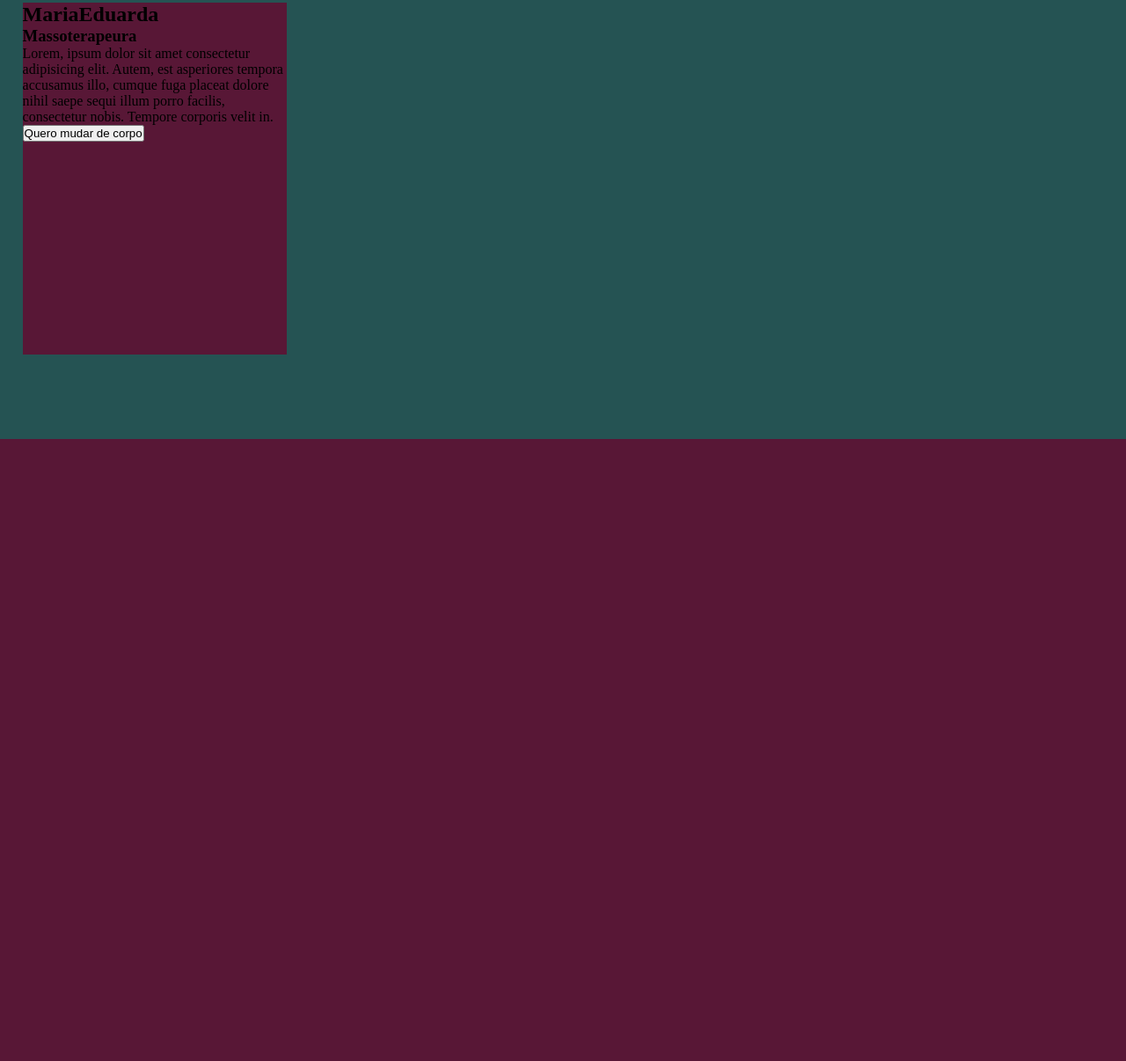
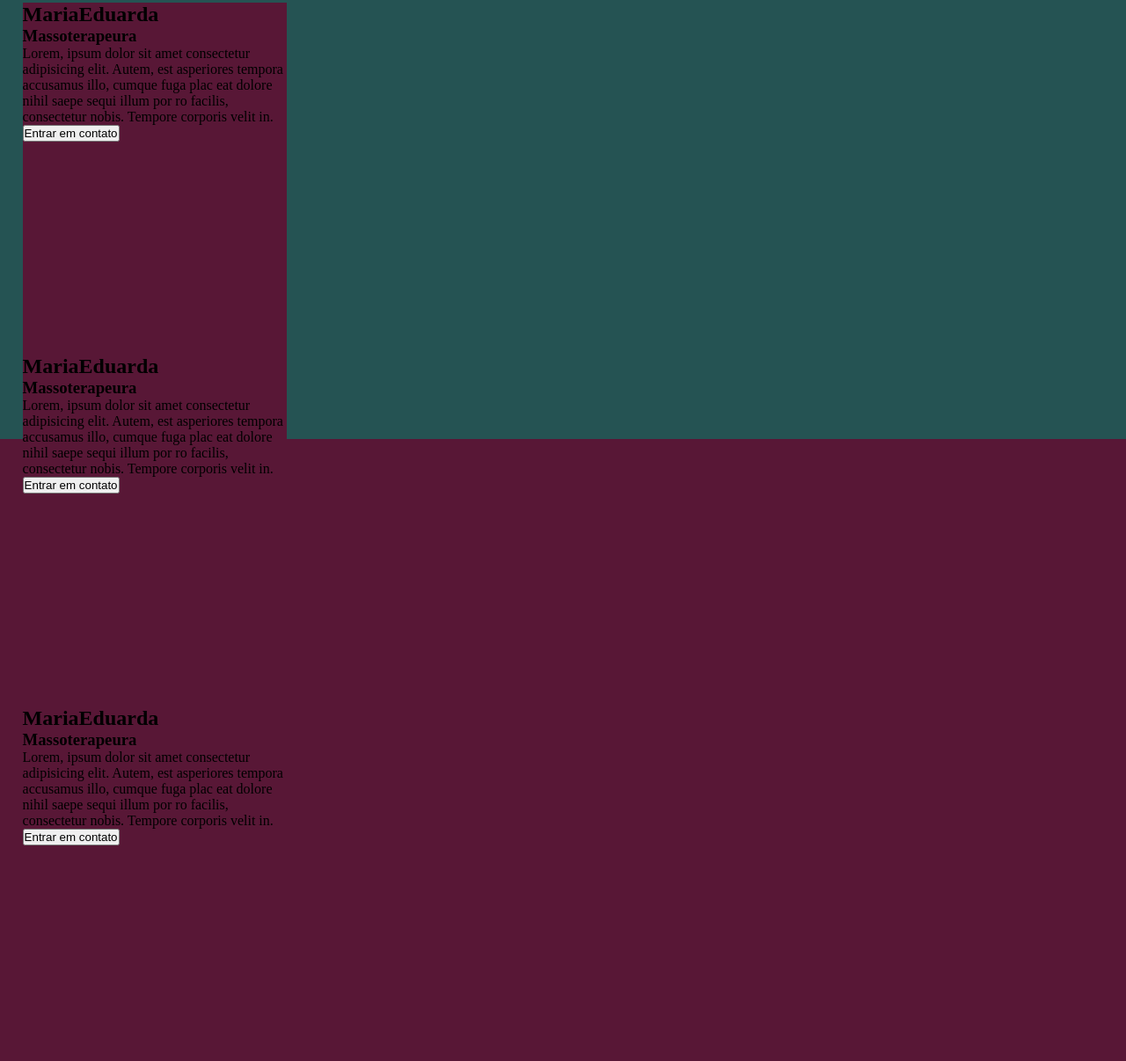
Before and after one commit to PeedrooDev/Clinica, a plain HTML site: page index.html in a window 1280 px wide. Shown: the part 1001-2207 px from the top of the page at 88% size. Before the commit the page ends 1500 px from the top, so only its background shows below. Drawn offline with Linux system fonts and the light colour scheme; a web font is replaced by a local one.

Commit message:
Update index.html

```diff
--- a/index.html
+++ b/index.html
@@ -46,25 +46,76 @@
 
  <div class="profissionais_container">
       <div class="container_box">
-
          <div class="container_wraper">
           <div class="circle"></div>
              <h1>MariaEduarda</h1>
               <h3>Massoterapeura</h3>
 
-                       <p>Lorem, ipsum dolor sit amet consectetur adipisicing elit. Autem, est asperiores tempora accusamus illo, cumque fuga placeat dolore nihil saepe sequi illum porro facilis, consectetur nobis. Tempore corporis velit in.</p>
+             <p>Lorem, ipsum dolor sit amet
+     consectetur adipisicing elit.
+     Autem, est asperiores tempora
+      accusamus illo, cumque fuga plac
+    eat dolore nihil saepe sequi illum por
+    ro facilis, consectetur nobis. Tempore
+    corporis velit in.</p>
 
-                       <input type="button" value="Quero mudar de corpo">
+        <input type="button" value="Entrar em contato">
                 </div><!--contaier_wraper-->
+    </div><!--container_box-->
+</div><!--profissionais_container-->
+
+<div class="profissionais_container">
+    <div class="container_box">
+       <div class="container_wraper">
+        <div class="circle"></div>
+           <h1>MariaEduarda</h1>
+            <h3>Massoterapeura</h3>
+
+           <p>Lorem, ipsum dolor sit amet
+   consectetur adipisicing elit.
+   Autem, est asperiores tempora
+    accusamus illo, cumque fuga plac
+  eat dolore nihil saepe sequi illum por
+  ro facilis, consectetur nobis. Tempore
+  corporis velit in.</p>
+
+      <input type="button" value="Entrar em contato">
+              </div><!--contaier_wraper-->
+  </div><!--container_box-->
+</div><!--profissionais_container-->
 
 
+<div class="profissionais_container">
+    <div class="container_box">
+       <div class="container_wraper">
+        <div class="circle"></div>
+           <h1>MariaEduarda</h1>
+            <h3>Massoterapeura</h3>
 
+           <p>Lorem, ipsum dolor sit amet
+   consectetur adipisicing elit.
+   Autem, est asperiores tempora
+    accusamus illo, cumque fuga plac
+  eat dolore nihil saepe sequi illum por
+  ro facilis, consectetur nobis. Tempore
+  corporis velit in.</p>
+
+      <input type="button" value="Entrar em contato">
+              </div><!--contaier_wraper-->
   </div><!--container_box-->
 </div><!--profissionais_container-->
+
+
 
         </div><!--container-->
     </section><!--section02-->
 
 
+    <section>
+        <div class="container">
+
+        </div>
+    </section>
+
 </body>
 </html>
```
Lines whose indentation alone changed are shown as unchanged.
